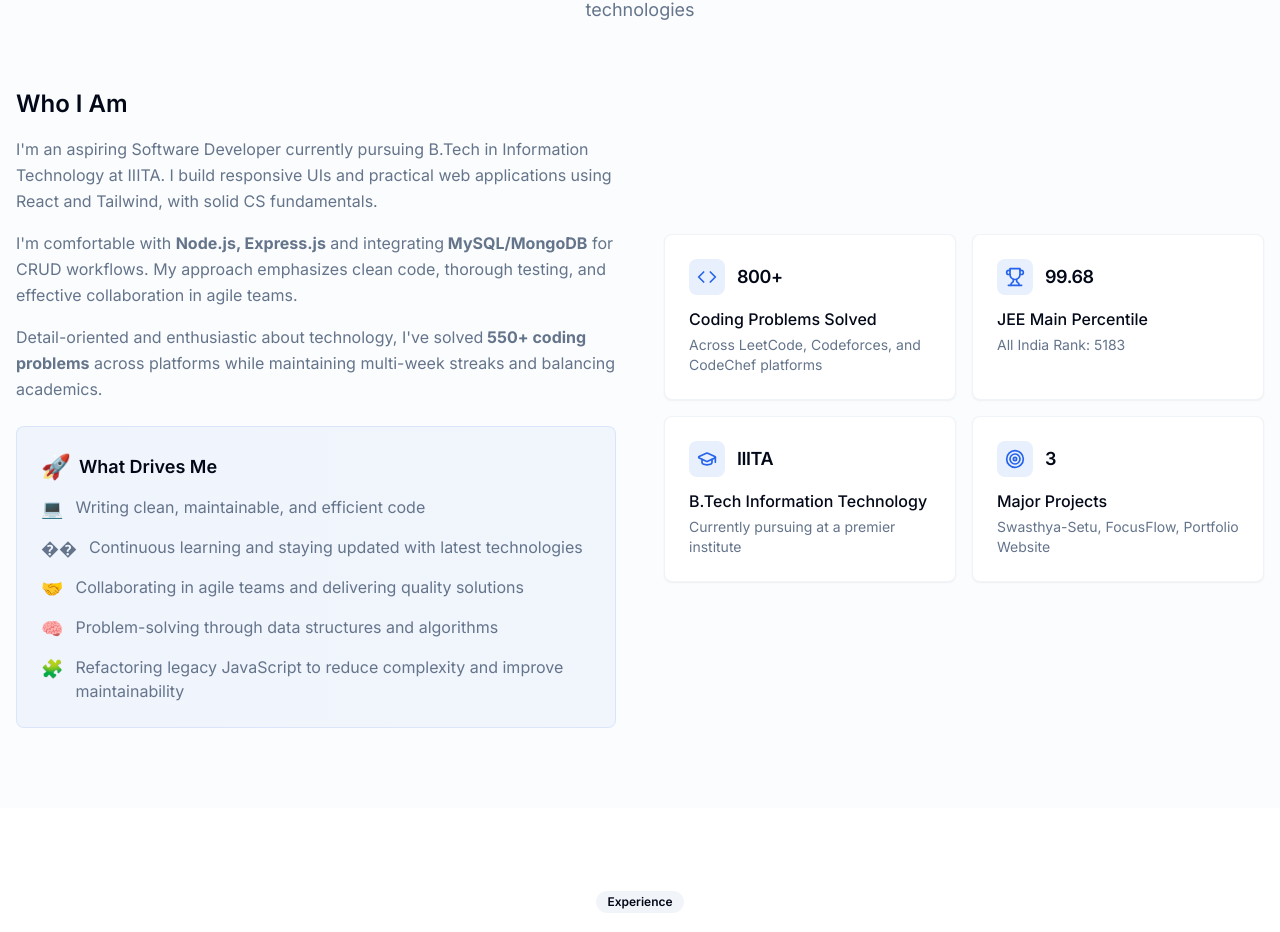
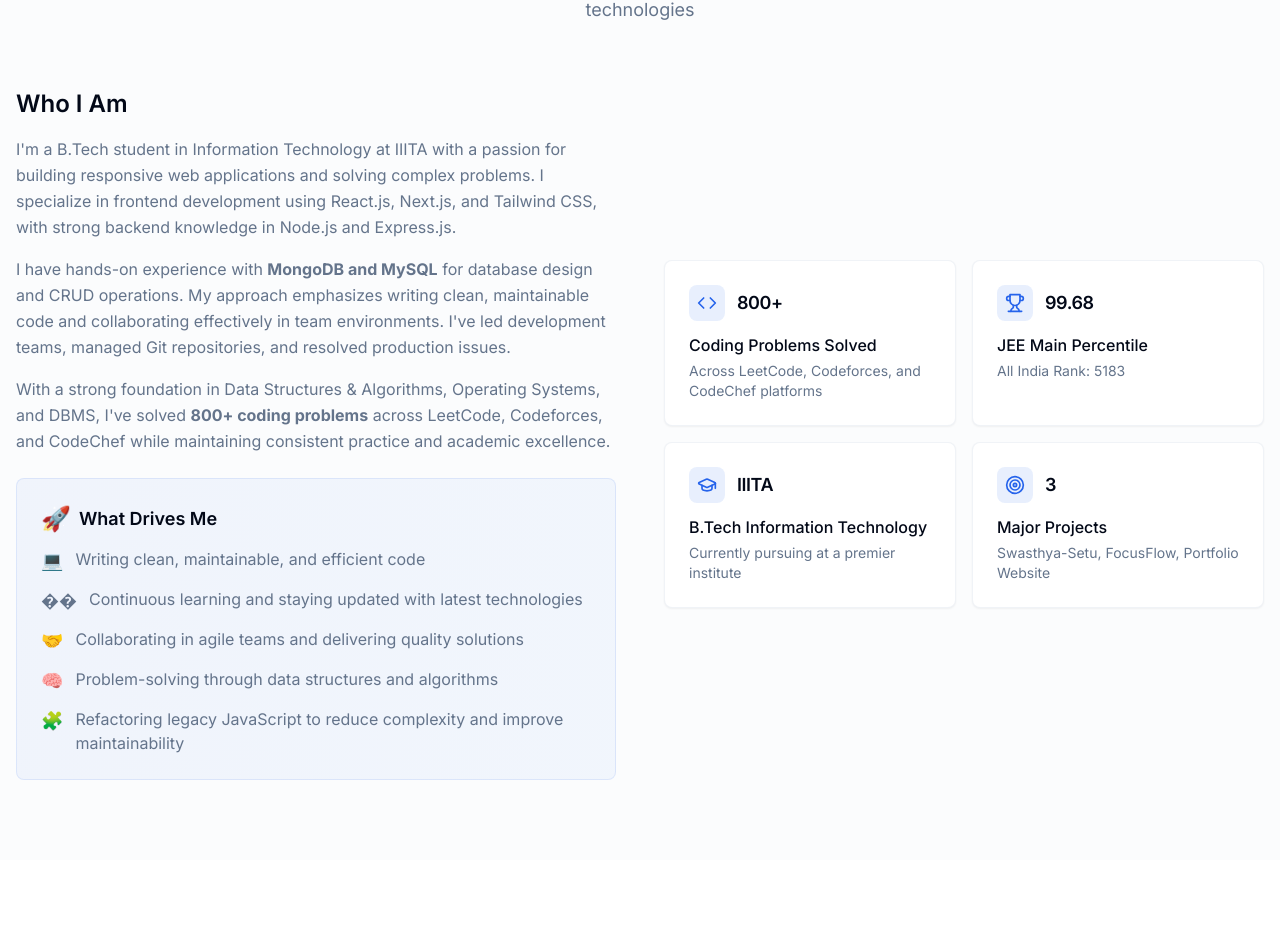
Before and after one commit to AdityaSirsalkar001/Portfolio, a Next.js app: page / in a window 1280 px wide. Shown: the part 1936-2868 px from the top of the page. Built offline with nearby package versions, Linux system fonts and the light colour scheme; no server answers; the database is empty.

Commit message:
Update About section - improve "Who I Am" description
cgen-709eb7596dff491aa95020b6993479d2

```diff
--- a/components/sections/about.tsx
+++ b/components/sections/about.tsx
@@ -82,19 +82,20 @@ export function AboutSection() {
               <div>
                 <h3 className="text-2xl font-semibold mb-4">Who I Am</h3>
                 <p className="text-muted-foreground leading-relaxed mb-4">
-                  I'm an aspiring Software Developer currently pursuing B.Tech in Information
-                  Technology at IIITA. I build responsive UIs and practical web
-                  applications using React and Tailwind, with solid CS fundamentals.
+                  I'm a B.Tech student in Information Technology at IIITA with a passion for building
+                  responsive web applications and solving complex problems. I specialize in frontend development
+                  using React.js, Next.js, and Tailwind CSS, with strong backend knowledge in Node.js and Express.js.
                 </p>
                 <p className="text-muted-foreground leading-relaxed mb-4">
-                  I'm comfortable with <strong>Node.js, Express.js</strong> and integrating
-                  <strong> MySQL/MongoDB</strong> for CRUD workflows. My approach emphasizes
-                  clean code, thorough testing, and effective collaboration in agile teams.
+                  I have hands-on experience with <strong>MongoDB and MySQL</strong> for database design
+                  and CRUD operations. My approach emphasizes writing clean, maintainable code and collaborating
+                  effectively in team environments. I've led development teams, managed Git repositories, and
+                  resolved production issues.
                 </p>
                 <p className="text-muted-foreground leading-relaxed">
-                  Detail-oriented and enthusiastic about technology, I've solved
-                  <strong> 550+ coding problems</strong> across platforms while maintaining
-                  multi-week streaks and balancing academics.
+                  With a strong foundation in Data Structures & Algorithms, Operating Systems, and DBMS,
+                  I've solved <strong>800+ coding problems</strong> across LeetCode, Codeforces, and CodeChef
+                  while maintaining consistent practice and academic excellence.
                 </p>
               </div>
 
```
